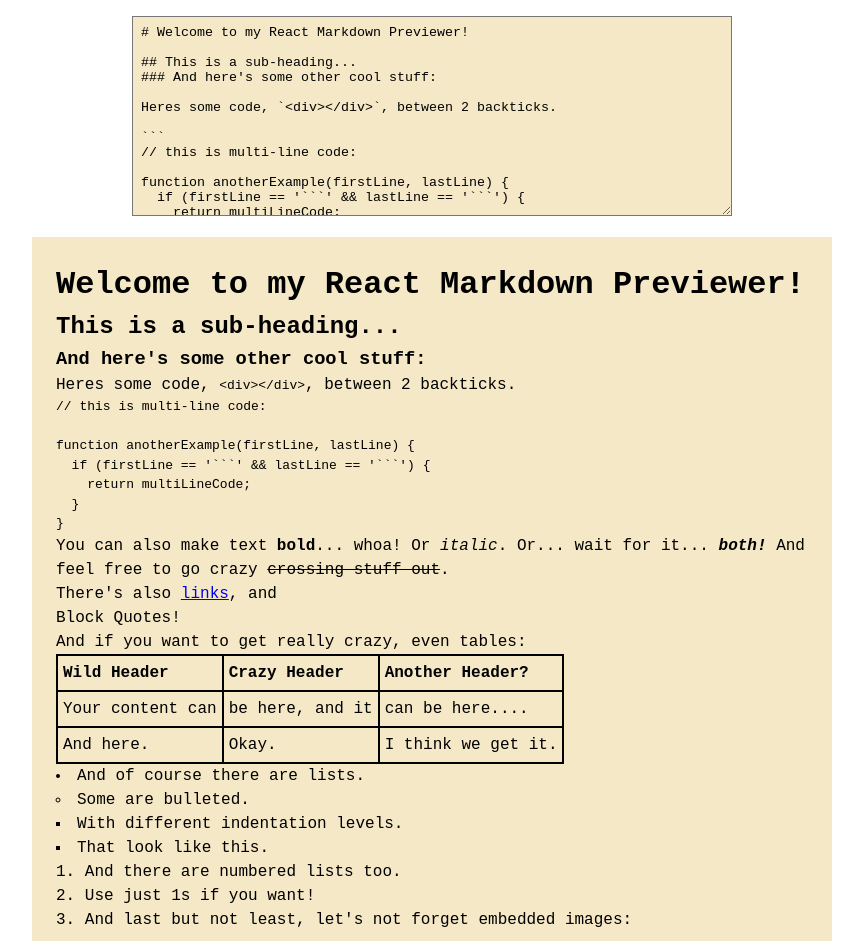
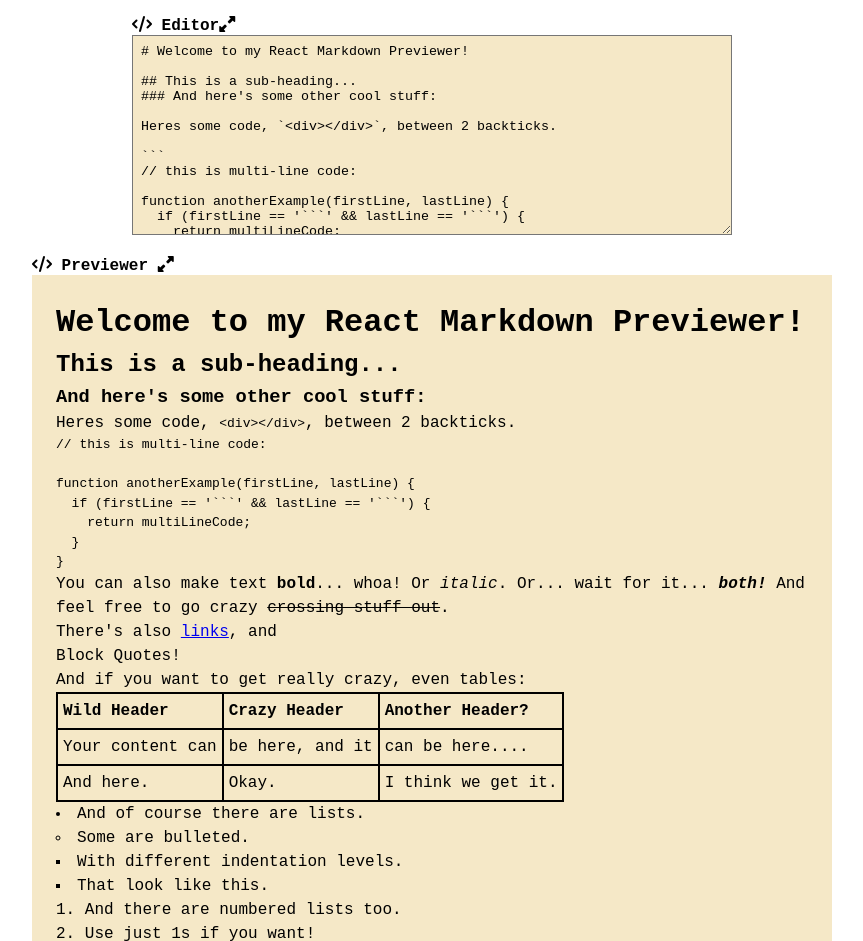
Before and after one commit to doleetos/markdown-previewer, a plain HTML site: page index.html in a window 1280 px wide. Shown: the top 941 px of the page, without its empty margins (208-1071 px from the left). Drawn offline with nearby package versions, Linux system fonts and the light colour scheme.

Commit message:
updated elements

```diff
--- a/index.html
+++ b/index.html
@@ -6,6 +6,7 @@
         <title>Markdown Previewer</title>
         <meta name="viewport" content="width=device-width, initial-scale=1">
         <link rel="stylesheet" href="styles.css">
+        <script src="https://kit.fontawesome.com/6c409f6053.js" crossorigin="anonymous"></script>
         <script src="https://cdnjs.cloudflare.com/ajax/libs/marked/4.0.18/marked.min.js" integrity="sha512-6MhVG3FdJSogKdAFmdGWvJ/QCBTPhs0dd3ad89H+ZVGJ721bOo2CTlaiG4Ov6l422KGQStYrfOD4HASBvO6sZw==" crossorigin="anonymous" referrerpolicy="no-referrer"></script>
     </head>
 
@@ -13,6 +14,7 @@
         <div id="main-container">
             <script src="https://cdn.jsdelivr.net/npm/marked/marked.min.js"></script>
             <div class="editor-wrap">
+                <div id="editor-bar"><strong><i class="fa-solid fa-code"></i> Editor</strong><i id="editor-expand" class="fa-solid fa-up-right-and-down-left-from-center fa-down-left-and-up-right-to-center" style="cursor: pointer;"></i></div>
                 <textarea id="editor" type="text"># Welcome to my React Markdown Previewer!
 
 ## This is a sub-heading...
@@ -55,12 +57,12 @@
 1. Use just 1s if you want!
 1. And last but not least, let's not forget embedded images:
 
-![freeCodeCamp Logo](https://cdn.freecodecamp.org/testable-projects-fcc/images/fcc_secondary.svg)
-</textarea>
+![freeCodeCamp Logo](https://cdn.freecodecamp.org/testable-projects-fcc/images/fcc_secondary.svg)</textarea>
             </div>
 
 
             <div class="preview-wrap">
+                <div id="preview-bar"><strong><i class="fa-solid fa-code"></i> Previewer</strong> <i id="preview-expand" class="fa-solid fa-up-right-and-down-left-from-center fa-down-left-and-up-right-to-center" style="cursor: pointer;"></i></div>
                 <div id="preview">
 
                 </div>
```
